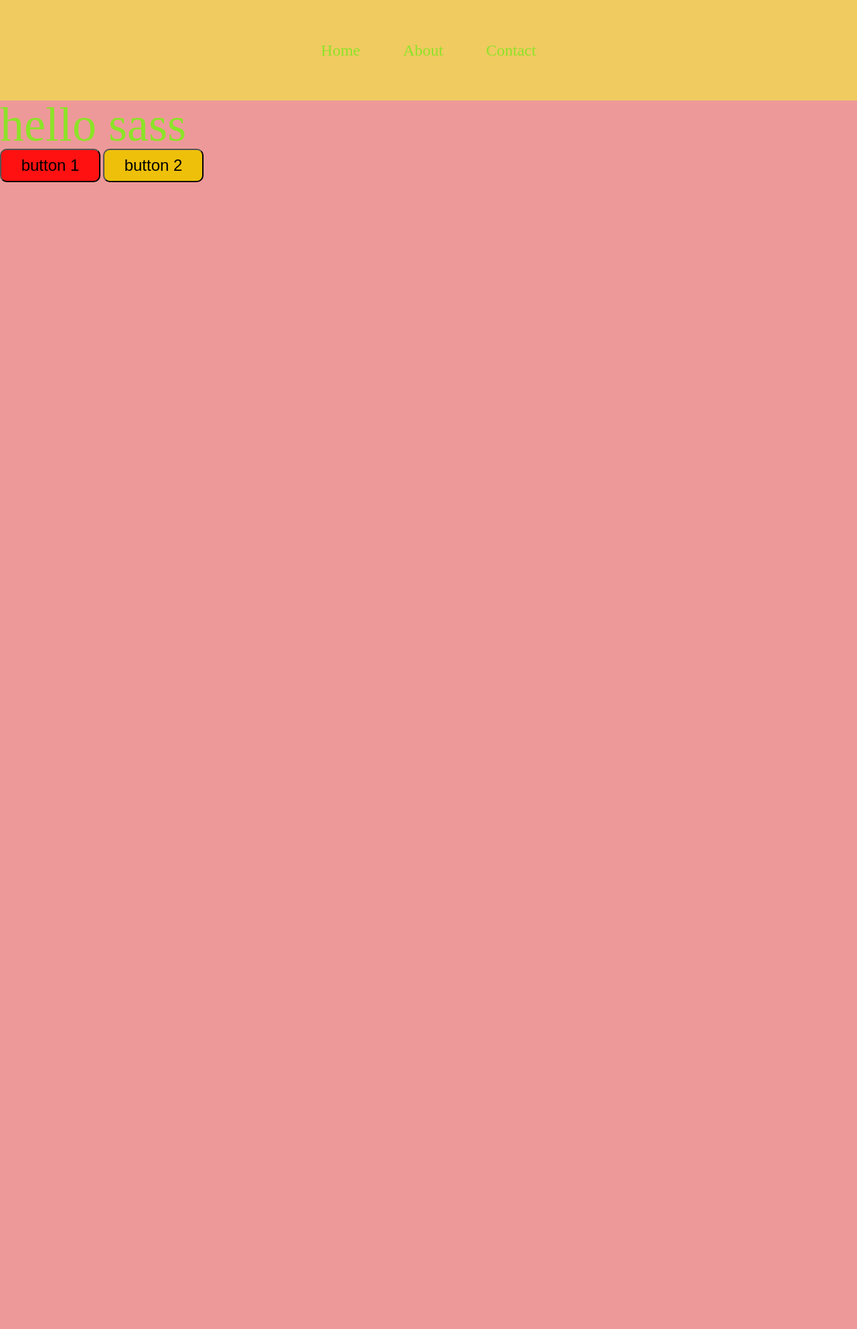
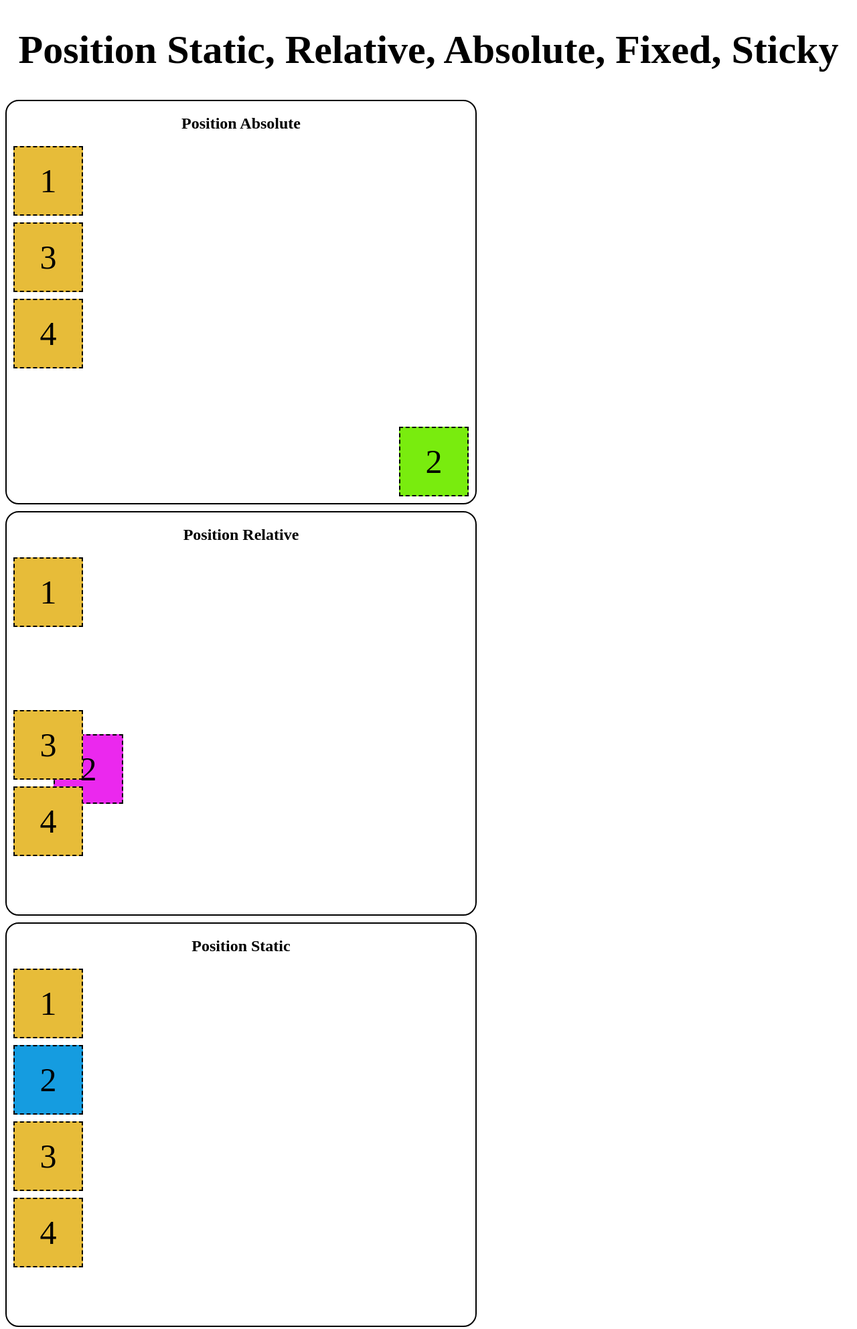
Before and after one commit to biigii/march2024project9, a plain HTML site: page index.html in a window 1280 px wide. Shown: the whole page at 67% size. Before the commit the page ends 800 px from the top, so only its background shows below. Drawn offline with Linux system fonts and the light colour scheme.

Commit message:
position relative and absolute

```diff
--- /dev/null
+++ b/assets/scss/styles.scss
@@ -0,0 +1,59 @@
+$box-color: #e7bc39;
+
+h1 {
+    text-align: center;
+    text-transform: capitalize;
+    font-size: 60px;
+}
+
+section.position-static,
+section.position-relative,
+section.position-absolute {
+    margin-bottom: 10px;
+    width: 700px;
+    height: 600px;
+    border: 2px solid;
+    border-radius: 20px;
+    h2 {
+        text-align: center;
+        text-transform: capitalize;
+    }
+    .box {
+        width: 100px;
+        height: 100px;
+        border: 2px dashed;
+        margin: 10px;
+        background-color: $box-color;
+        text-align: center;
+        line-height: 100px;
+        font-size: 50px;
+    }
+    .box-static {
+        background-color: #159ce0;
+        position: static;
+    }
+    .box-relative {
+        background-color: #eb28ee;
+        position: relative;
+        // now i have access to 4 new css properties
+        // top bottom left right and z-index
+        top: 150px;
+        left: 60px;
+        z-index: -1;
+    }
+    .box-absolute {
+        background-color: #79ec0e;
+        position: absolute;
+        // now i have access to 4 new css properties
+        // top bottom left right and z-index
+        // top: 130px;
+        // right: 100px;
+        bottom: 0;
+        right: 0
+    }
+}
+
+
+section.position-absolute {
+    position: relative;
+}
--- a/index.html
+++ b/index.html
@@ -4,21 +4,35 @@
     <meta charset="UTF-8" />
     <meta name="viewport" content="width=device-width, initial-scale=1.0" />
     <title>project 9</title>
-    <link rel="stylesheet" href="./assets/css/main.min.css" />
+    <link rel="stylesheet" href="./assets/css/styles.min.css" />
   </head>
   <body>
-    <header>
-      <nav class="navigation">
-        <a href="">home</a>
-        <a href="">about</a>
-        <a href="">contact</a>
-      </nav>
-    </header>
-    <h1>hello sass</h1>
-    <!-- <button class="btn btn-danger">button 1</button>
-    <button class="btn btn-warning">button 2</button> -->
+    <h1>position static, relative, absolute, fixed, sticky</h1>
 
-    <button class="btn-danger">button 1</button>
-    <button class="btn-warning">button 2</button>
+    <section class="position-absolute">
+      <h2>position absolute</h2>
+      <div class="box">1</div>
+      <div class="box box-absolute">2</div>
+      <div class="box">3</div>
+      <div class="box">4</div>
+    </section>
+
+    <section class="position-relative">
+      <h2>position relative</h2>
+      <div class="box">1</div>
+      <div class="box box-relative">2</div>
+      <div class="box">3</div>
+      <div class="box">4</div>
+    </section>
+
+    <section class="position-static">
+      <h2>position static</h2>
+      <!-- .box*4>{$} -->
+      <div class="box">1</div>
+      <div class="box box-static">2</div>
+      <div class="box">3</div>
+      <div class="box">4</div>
+    </section>
+
   </body>
 </html>
```
Also changed, not shown: assets/css/styles.css (added), assets/css/styles.min.css (added), 3 other files.
